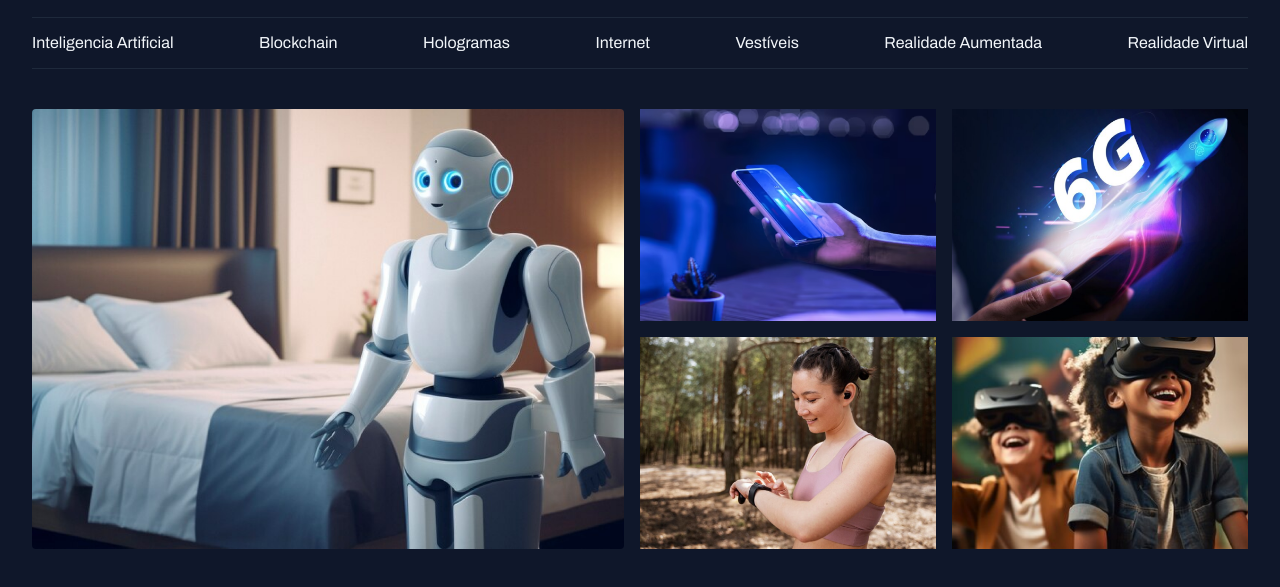
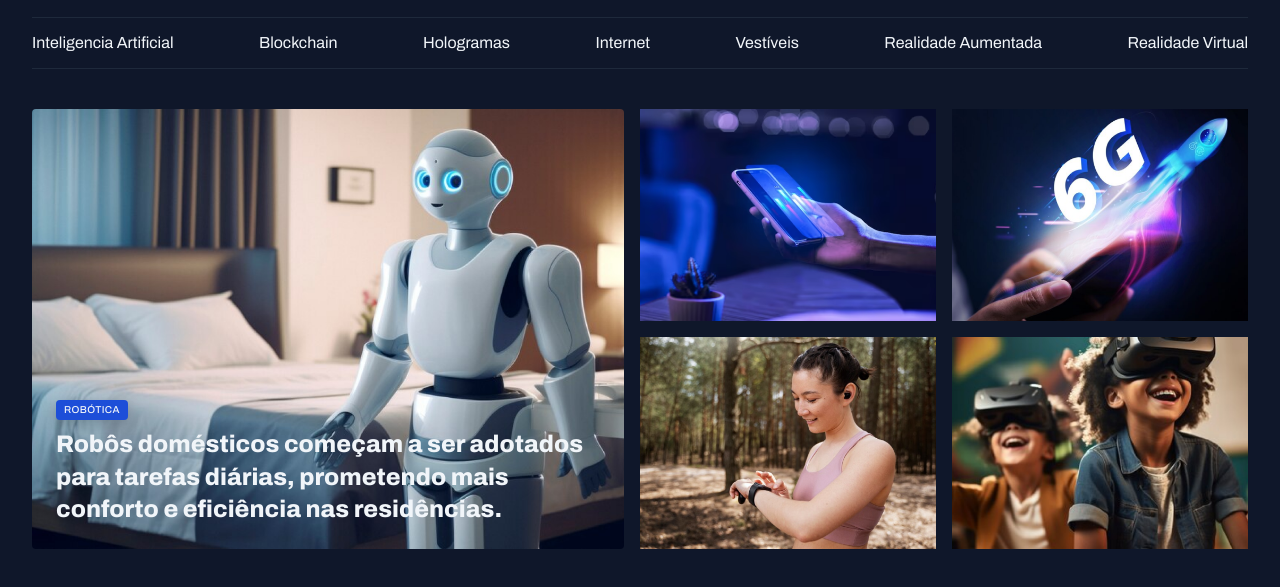
Before and after one commit to ThalesBismara/Full-Stack-Newsletter, a plain HTML site: page index.htm in a window 1280 px wide. Shown: the part 55-642 px from the top of the page. Drawn offline with Linux system fonts and the light colour scheme.

Commit message:
Card Settings

```diff
--- a/index.htm
+++ b/index.htm
@@ -44,9 +44,18 @@
 
   <main class="grid container">
     <section id="featured" class=" grid grid-flow-col gap-16">
-      <div class="card">
+      <figure class="card">
         <img src="Assets/Imagem/Image 01.png" alt="">
-      </div>
+
+        <figcaption>
+          <span class="content-tag">Robótica</span>
+          <h2 class="text-2xL">
+            Robôs domésticos começam a ser adotados para tarefas diárias, prometendo mais conforto e eficiência nas residências.
+          </h2>
+
+        </figcaption>
+
+      </figure>
 
       <div class="grid grid-cols-2 gap-16">
         <div>
--- a/styles/global.css
+++ b/styles/global.css
@@ -6,6 +6,7 @@
 }
 
 :root {
+
   --brand-color-light: #60A5FA;
   --brand-color-dark: #1D4ED8;
   --bg-color: #0F172A;
@@ -14,10 +15,10 @@
   --text-color-secondary: #CBD5E1;
 
   --font-family: 'Archivo', sans-serif;
-  --h1:800 24px/135% var(--font-family-);
-  --h2: 800 16px/140% var(--font-family-);
-  --h3: 800 14px/140% var(--font-family-);
-  --text-span: 600 14px/145% var(--font-family-);
+  --h1:800 24px/135% var(--font-family);
+  --h2: 800 16px/140% var(--font-family);
+  --h3: 800 14px/140% var(--font-family);
+  --text-span: 600 14px/145% var(--font-family);
   --text: 400 16px/140% var(--font-family);
   --text-sm: 400 14px/160% var(--font-family);
 
@@ -64,5 +65,16 @@ main {
 
 .grid-flow-col {
   grid-auto-flow: column;
+}
 
+.content-tag {
+  display: inline-block;
+  background-color: var(--brand-color-dark);
+  padding: 4px 8px;
+  border-radius: 4px;
+  font: 500 10px/1.2 var(--font-family);
+  text-transform: uppercase;
+  letter-spacing: 0.04em;
+  color: var(--text-color-primary);
+  box-shadow: 0px 4px 16px #02061740;
 }
--- a/styles/section.css
+++ b/styles/section.css
@@ -17,9 +17,16 @@
   transparent 0%,
   #020617 100%
 
+ }
+figcaption {
+  position: absolute;
+  bottom: 0;
 
+  padding: 24px;
 
- }
-
+  h2 {
+    margin-top: 8px;
+  }
 }
 }
+}
--- a/styles/utility.css
+++ b/styles/utility.css
@@ -13,3 +13,19 @@
 .gap-16 {
   gap: 16px;
 }
+
+.text-2xL {
+  font: var(--h1);
+}
+
+.text-xL {
+  font: var(--h2);
+}
+
+.text-lg {
+  font: var(--h3);
+}
+
+.text-sm {
+  font: var(--text-sm);
+}
```
